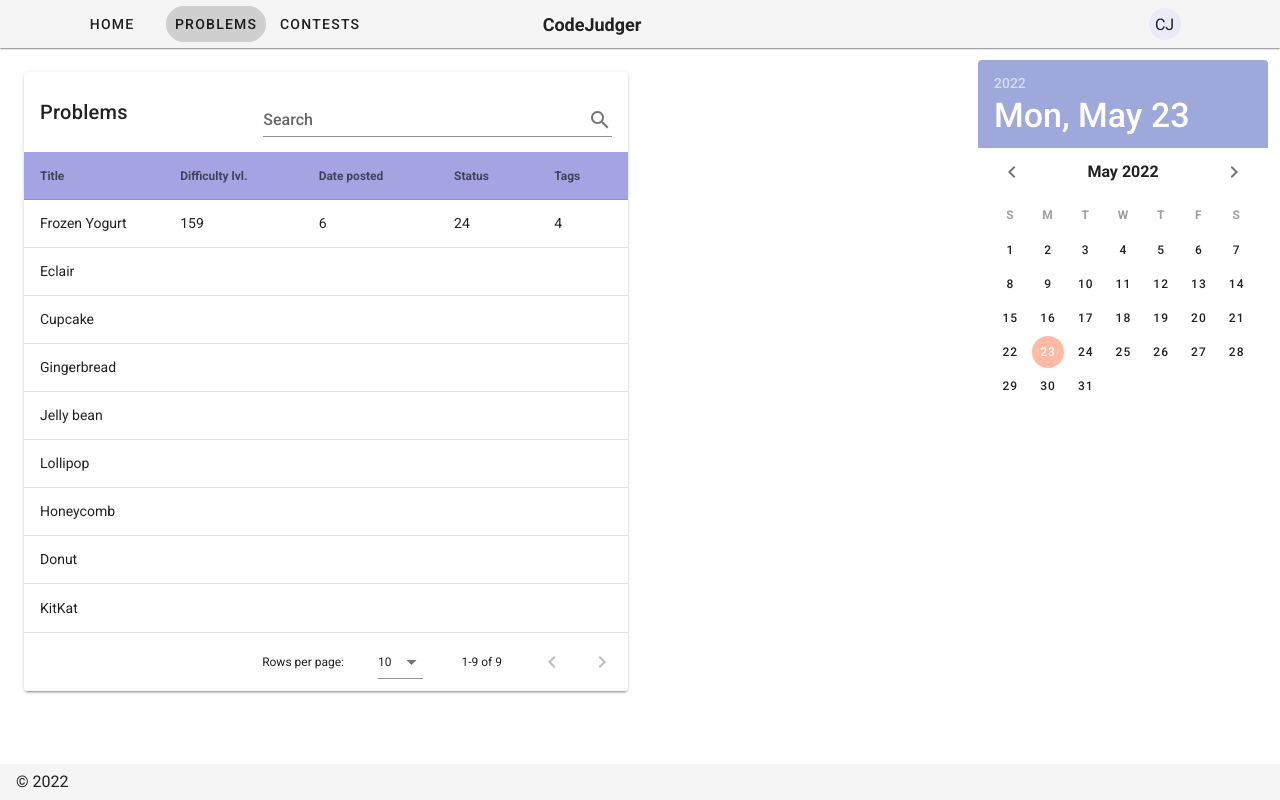
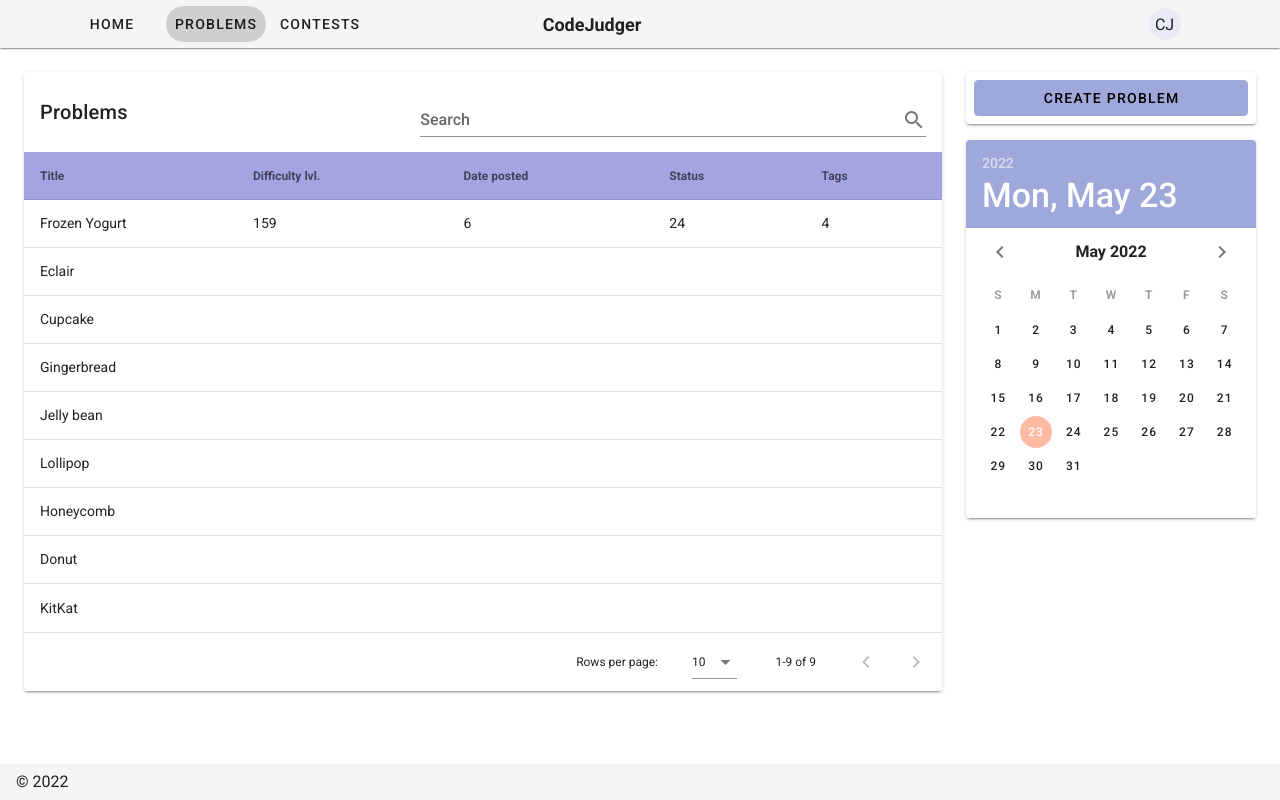
Before and after one commit to hndregjoni/codejudger, a Nuxt app in the folder frontend/: page /problems in a window 1280 px wide. Built offline with nearby package versions, Linux system fonts and the light colour scheme; what vue-codemirror would draw is missing.

Commit message:
Problem list

```diff
--- a/frontend/pages/problems/index.vue
+++ b/frontend/pages/problems/index.vue
@@ -1,6 +1,6 @@
 <template>
   <v-container fluid class="pa-6">
-    <v-row>
+    <v-row class="justify-space-around">
       <v-col justify="center">
         <v-card fill-width>
           <v-card-title>
@@ -22,10 +22,24 @@
           ></v-data-table>
         </v-card>
       </v-col>
-      <v-col >
-        <v-row  justify="end">
+      <v-col cols="auto">
+        <v-card class="pa-2 mb-4">
+          <v-btn
+            block
+            outlined
+            text
+            color="black"
+            class="primary"
+            to="/problems/create"
+            nuxt
+          >
+            Create problem
+          </v-btn>
+        </v-card>
+        <v-card>
+
           <v-date-picker v-model="picker"></v-date-picker>
-        </v-row>
+        </v-card>
       </v-col>
     </v-row>
   </v-container>
```
